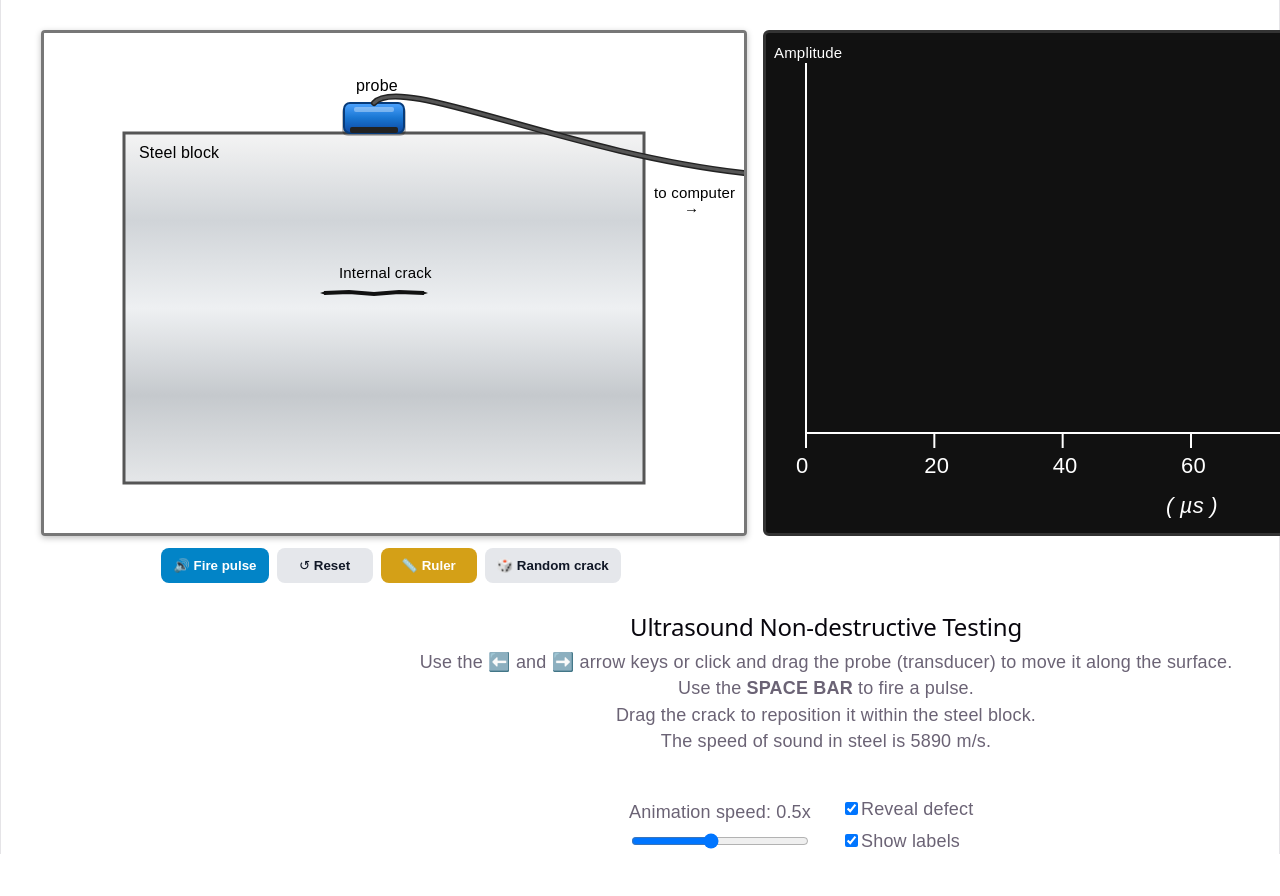
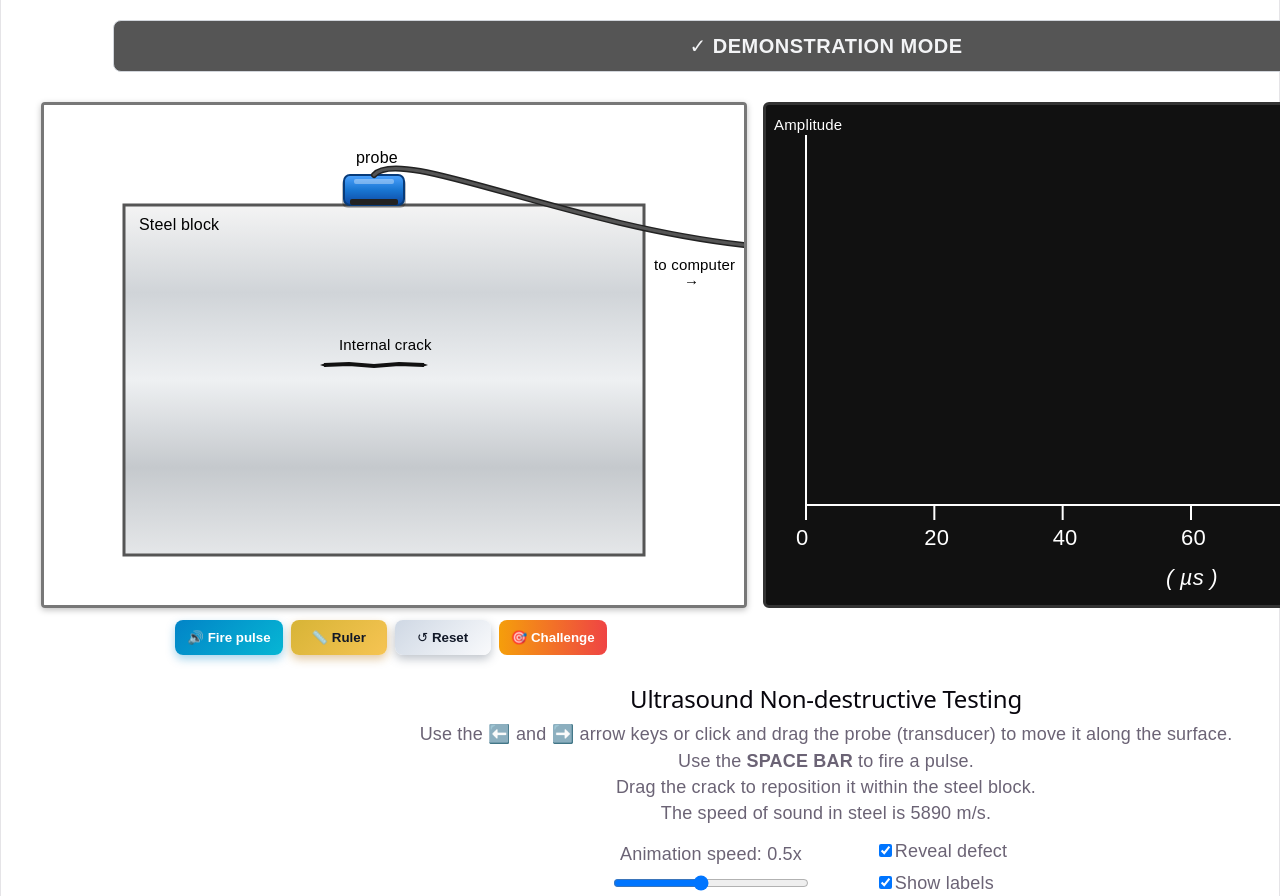
Before and after one commit to awm11/ultrasound, a React (Vite) app: page / in a window 1280 px wide. Shown: the top 896 px of the page. Before the commit the page ends 854 px from the top, so only its background shows below. Built offline with nearby package versions, Linux system fonts and the light colour scheme.

Commit message:
challenge mode 1.0

```diff
--- a/src/App.tsx
+++ b/src/App.tsx
@@ -84,6 +84,10 @@ export default function App() {
   const [showRuler, setShowRuler] = useState(false)
   const rulerGrabOffset = useRef({ x: 0, y: 0 })
   const keyState = useRef({left: false, right: false,})
+  const [challengeMode, setChallengeMode] = useState(false)
+  const challengeRef = useRef(false)
+  const [guessX, setGuessX] = useState<number | null>(null)
+  const guessXRef = useRef<{ x: number; y: number } | null>(null)
 
   useEffect(() => {
     teacherRef.current = teacher
@@ -237,15 +241,17 @@ export default function App() {
     function handlePointerDown(event: ReactPointerEvent<HTMLCanvasElement>) {
       event.preventDefault()
 
-    if (showRuler) {
-
       const canvas = canvasRef.current
-    if (canvas) {
+      if (!canvas) return
 
       const rect = canvas.getBoundingClientRect()
 
-        const x = event.clientX - rect.left
-        const y = event.clientY - rect.top
+      const x = (event.clientX - rect.left) * (canvas.width / rect.width)
+      const y = (event.clientY - rect.top) * (canvas.height / rect.height)
+
+
+      // Ruler (available in all modes)
+      if (showRuler) {
 
         const r = rulerRef.current
 
@@ -266,24 +272,97 @@ const r = rulerRef.current
           return
         }
       }
-    }
 
+
+      // Probe (available in all modes)
       if (isNearProbe(event.clientX, event.clientY)) {
+
         draggingRef.current = 'probe'
+
         event.currentTarget.setPointerCapture(event.pointerId)
+
         moveProbeTo(event.clientX)
+
         return
       }
 
-    if (isNearCrack(event.clientX, event.clientY)) {
-      draggingRef.current = 'crack'
-      event.currentTarget.setPointerCapture(event.pointerId)
-      moveCrackTo(event.clientX, event.clientY)
+
+      // Challenge guess
+      if (challengeRef.current) {
+
+        setGuessX(x)
+        guessXRef.current = {x, y}
+
         return
       }
 
+
+      // Crack dragging (demonstration mode only)
+      if (isNearCrack(event.clientX, event.clientY)) {
+
+        draggingRef.current = 'crack'
+
+        event.currentTarget.setPointerCapture(event.pointerId)
+
+        moveCrackTo(event.clientX, event.clientY)
+
+        return
+      }
+
+
       draggingRef.current = null
     }
+
+  // function handlePointerDown(event: ReactPointerEvent<HTMLCanvasElement>) {
+  //   event.preventDefault()
+
+  //   if (showRuler) {
+
+  //   const canvas = canvasRef.current
+  //   if (canvas) {
+
+  //       const rect = canvas.getBoundingClientRect()
+
+  //       const x = event.clientX - rect.left
+  //       const y = event.clientY - rect.top
+
+  //       const r = rulerRef.current
+
+  //       if (
+  //       x >= r.x - 40 &&
+  //       x <= r.x + 40 &&
+  //       y >= r.y &&
+  //       y <= r.y + 290 + r.length
+  //       ) {
+  //       rulerDragging.current = true
+
+  //       rulerGrabOffset.current = {
+  //           x: x - r.x,
+  //           y: y - r.y
+  //       }
+
+  //       event.currentTarget.setPointerCapture(event.pointerId)
+  //       return
+  //       }
+  //   }
+  //   }
+
+  //   if (isNearProbe(event.clientX, event.clientY)) {
+  //     draggingRef.current = 'probe'
+  //     event.currentTarget.setPointerCapture(event.pointerId)
+  //     moveProbeTo(event.clientX)
+  //     return
+  //   }
+
+  //   if (isNearCrack(event.clientX, event.clientY)) {
+  //     draggingRef.current = 'crack'
+  //     event.currentTarget.setPointerCapture(event.pointerId)
+  //     moveCrackTo(event.clientX, event.clientY)
+  //     return
+  //   }
+
+  //   draggingRef.current = null
+  // }
 
   function handlePointerMove(event: ReactPointerEvent<HTMLCanvasElement>) {
 
@@ -357,6 +436,25 @@ const r = rulerRef.current
       segments: [{ start: probeX.current - PULSE_HALF_WIDTH, end: probeX.current + PULSE_HALF_WIDTH }],
     }
   }
+    function startChallenge() {
+    challengeRef.current = true
+    setGuessX(null)
+    guessXRef.current = null
+    randomiseCrack()
+    setShowCrack(false)
+    signal.current = []
+    echoQueue.current = []
+    setTrace([])
+    setEchoes([])
+    speedRef.current = 1.0
+    setSpeed(1.0)
+    }
+
+    function revealAnswer() {
+    // challengeRef.current = false
+    setShowCrack(true)
+    }
+
 
   function play() {
     running.current = true
@@ -384,6 +482,15 @@ const r = rulerRef.current
     setTrace([])
     setEchoes([])
     setPlaying(false)
+    challengeRef.current = false
+    // revealLineRef.current = null
+    guessXRef.current = null
+    showCrackRef.current = true
+    setShowCrack(true)
+    draggingRef.current = null
+    rulerDragging.current = false
+    speedRef.current = 0.5
+    setSpeed(0.5)
   }
 
   function drawBeamSegments(ctx: CanvasRenderingContext2D, beam: Vec | null, color: string) {
@@ -698,6 +805,26 @@ if (showCrackRef.current) {
 
 
 }
+
+// Student guess marker
+if (guessXRef.current !== null && challengeRef.current) {
+
+  const {x, y} = guessXRef.current
+
+  ctx.strokeStyle = '#ed0707'
+  ctx.lineWidth = 3
+
+  ctx.beginPath()
+
+  ctx.moveTo(x - 10, y - 10)
+  ctx.lineTo(x + 10, y + 10)
+
+  ctx.moveTo(x + 10, y - 10)
+  ctx.lineTo(x - 10, y + 10)
+
+  ctx.stroke()
+}
+
 //Ruler
 if (rulerVisible.current) {
 
@@ -882,7 +1009,14 @@ if (rulerVisible.current) {
     }, [])
 
 return (
+
   <div className="app">
+
+    <div className={`challenge-banner ${challengeRef.current ? 'active' : ''}`}>
+    {challengeRef.current
+        ? '🎯 CHALLENGE MODE • Locate the hidden defect'
+        : '✓ DEMONSTRATION MODE'}
+    </div>
 
     <div className="top-row">
 
@@ -919,38 +1053,70 @@ return (
             <button
             className="control-btn tertiary"
             style={{
-                background:'#0284c7',
-                color:'white'
+  background:'linear-gradient(135deg, #0284c7, #06b6d4)',
+  color:'white',
+  borderRadius:'8px',
+  boxShadow:'0 4px 10px rgba(2,132,199,0.35)'
+
 }}
             onClick={fire}
             >
             🔊 Fire pulse
             </button>
 
-            <button className="control-btn tertiary" onClick={reset}>
-              ↺ Reset
-            </button>
-
             <button
             className="control-btn tertiary"
             style={{
-                background:'#d4a017',
-                color:'white'
+              background:'linear-gradient(135deg, #d7b436, #f6c453)',
+              color:'dark gray',
+              boxShadow:'0 4px 10px rgba(183,121,31,0.4)'
             }}
                 onClick={() => {
                     rulerVisible.current = !rulerVisible.current
                     setShowRuler(rulerVisible.current)
-            }}
-            >
+                }}>
             📏 Ruler
             </button>
 
+            <button className="control-btn tertiary"
+            style={{
+              background:'linear-gradient(135deg, #cfd8e4, #f9fafc)',
+              color:'dark gray',
+              boxShadow:'0 4px 10px rgba(71,85,105,0.35)'
+              }}
+              onClick={reset}>
+              ↺ Reset
+            </button>
+
+
+            {!challengeRef.current ? (
             <button
-            className="control-btn tertiary"
-            onClick={randomiseCrack}
-            >
-            🎲 Random crack
+            className="control-btn"
+            style={{
+                background:'linear-gradient(90deg,#f59e0b,#ef4444)',
+                color:'white',
+                // border:'1px solid white',
+                borderRadius:'8px',
+                // boxShadow:'0 0 12px rgba(239,68,68,.35)'
+              }}
+            onClick={startChallenge}>
+                🎯 Challenge
             </button>
+
+            ) : (
+            <button
+            className="control-btn"
+            style={{
+              background:'linear-gradient(90deg,#16a34a,#0d9488)',
+              color:'white',
+              // border:'2px solid white',
+              borderRadius:'8px',
+              // boxShadow:'0 0 12px rgba(13,148,136,.35)'
+            }}
+            onClick={revealAnswer}>
+                ✔ Reveal answer
+            </button>
+            )}
 
           </div>
 
@@ -1105,9 +1271,19 @@ return (
     </div>
 
 
-    <div className="info-panel">
+    <div className={`info-panel ${challengeRef.current ? 'challenge-info' : ''}`}>
 
-
+    {challengeRef.current ? (
+      <>
+        <h2>Hidden Defect Challenge</h2>
+        <p>
+          Move the probe and use the trace to locate the hidden crack.<br />
+          Click on the steel to mark the defect location, then click "Reveal answer" to see how close you were.<br />
+          The speed of sound in steel is 5890 m/s.
+        </p>
+      </>
+    ) : (
+      <>
         <h2>Ultrasound Non-destructive Testing</h2>
         <p>
           Use the ⬅️ and ➡️ arrow keys or click and drag the probe (transducer) to move it along the surface.<br />
@@ -1115,12 +1291,11 @@ return (
           Drag the crack to reposition it within the steel block.<br />
           The speed of sound in steel is 5890 m/s.
         </p>
+      </>
+    )}
 
 
-
-    </div>
-
-
+    {!challengeRef.current && (
         <div className="extra-controls">
 
         <div className="speed-control">
@@ -1167,10 +1342,31 @@ return (
 
         </div>
 
-        </div>
+        </div>)}
 
 
     <style>{`
+
+        .challenge-banner{
+          width:1400px;
+          margin-top:20px;
+          padding:12px;
+          border-radius:8px;
+          text-align:center;
+          font-size:20px;
+          font-weight:600;
+          letter-spacing:.5px;
+          color: #f3f4f6;
+          background: #555;
+          border:1px solid #d1d5db;
+          transition:all .3s ease;
+        }
+
+        .challenge-banner.active{
+          background:linear-gradient(90deg,#f59e0b,#ef4444);
+          border-color:white;
+          box-shadow:0 0 20px rgba(239,68,68,.45);
+        }
 
       .app{
         width: 1650px;
@@ -1182,7 +1378,7 @@ return (
       }
 
       .top-row{
-        margin-top:30px;
+        margin-top:0px;
         display:grid;
         grid-template-columns:700px 700px;
         gap:30px;
@@ -1206,15 +1402,28 @@ return (
         text-align:center;
       }
 
+      .challenge-info{
+        background:linear-gradient(90deg,#f59e0b,#ef4444);
+          color: white;
+          padding: 10px;
+          width: 850px;
+          border: 1px solid white;
+          border-radius: 10px;
+          box-shadow:0 0 20px rgba(239,68,68,.45);
+      }
+
       .extra-controls{
         display:grid;
-        grid-template-columns:1fr 1fr;
+        grid-template-columns:200px 200px;
         gap:30px;
         align-items:center;
+        justify-content:center;
+        justify-items:center;
         margin-top:12px;
         }
 
       .speed-control{
+        width: 200px;
         display:flex;
         flex-direction:column;
         gap:6px;
@@ -1315,6 +1524,5 @@ return (
     `}</style>
 
   </div>
-)
-
-}
+</div>
+)}
```
Lines whose indentation alone changed are shown as unchanged.
